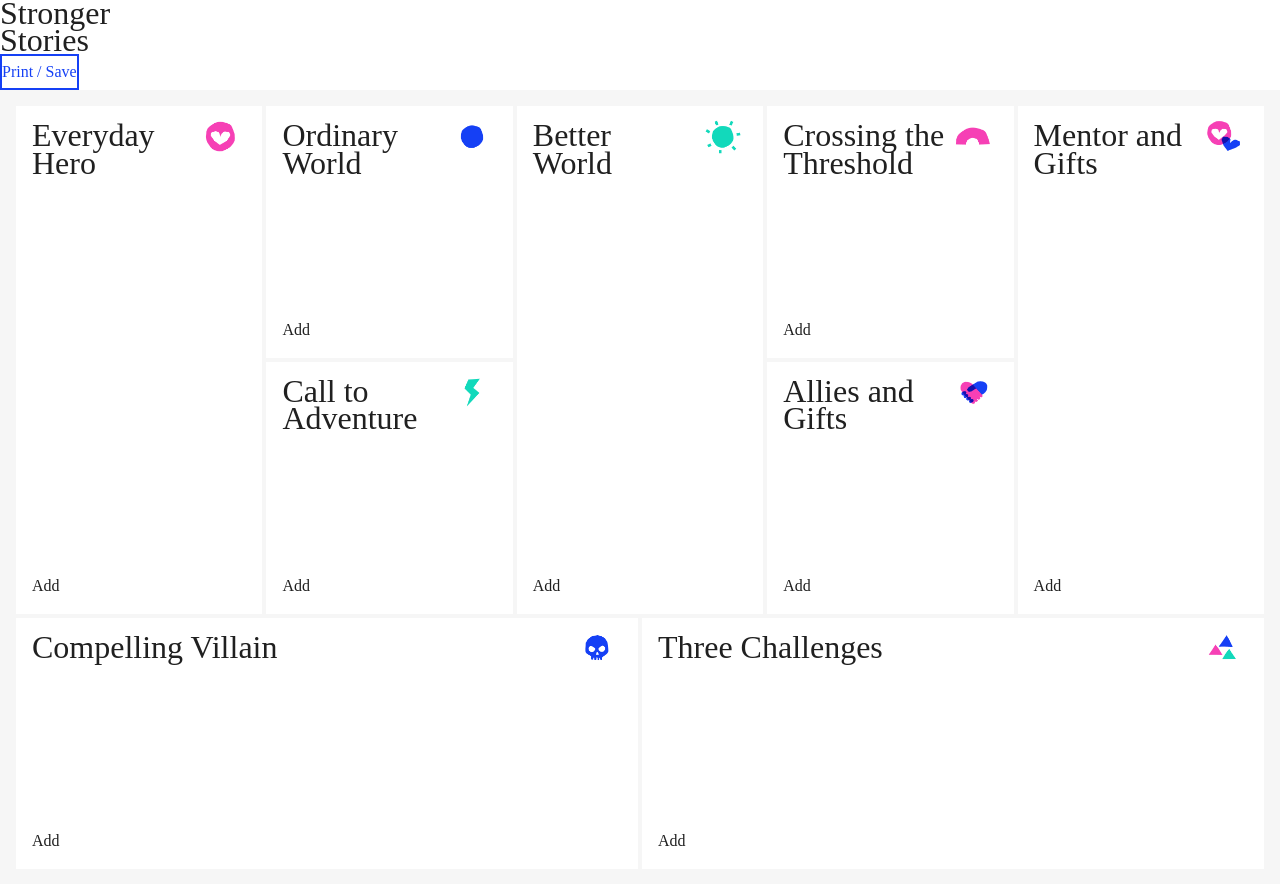
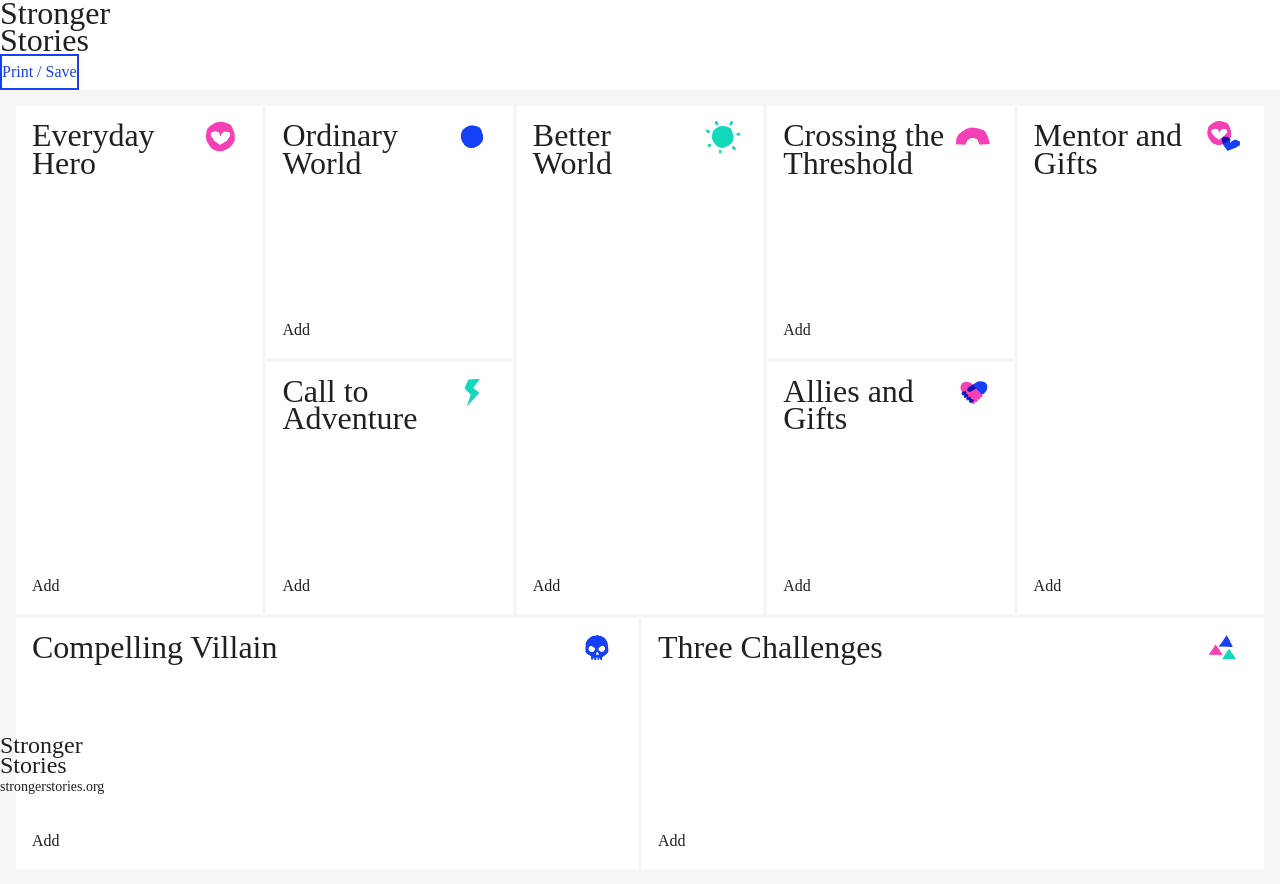
Before and after one commit to sbussard/canvas-sketch, a React app: page / in a window 1280 px wide. Shown: the top 884 px of the page. Built offline with nearby package versions, Linux system fonts and the light colour scheme; a web font is replaced by a local one; what @tailwindcss/ui would draw is missing.

Commit message:
Trying to get the footer url with font to load in time for print

```diff
--- a/src/component/Footer/styles.scss
+++ b/src/component/Footer/styles.scss
@@ -1,5 +1,5 @@
 .bottomnav {
-  display: none;
+  display: hidden;
 
   @media print {
     display: block;
```
